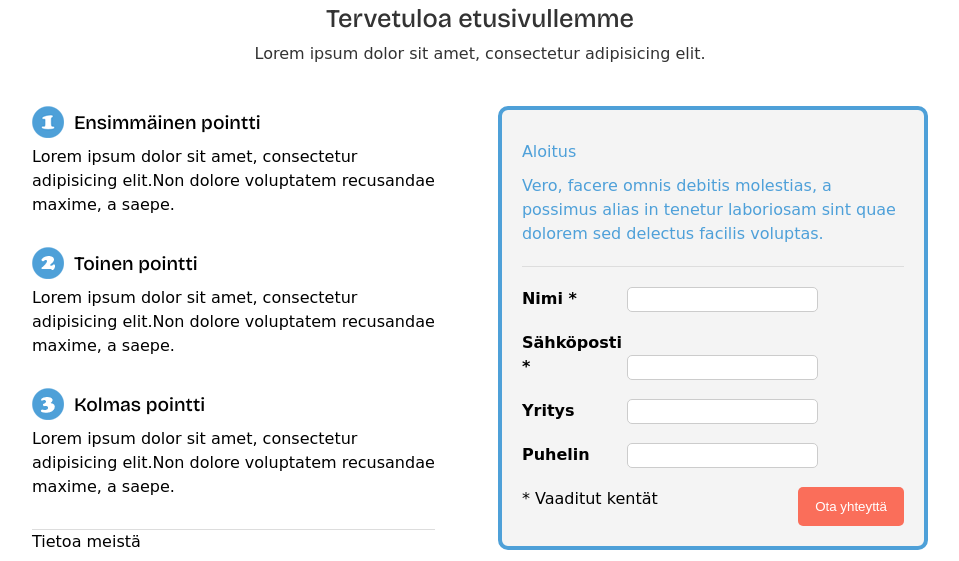
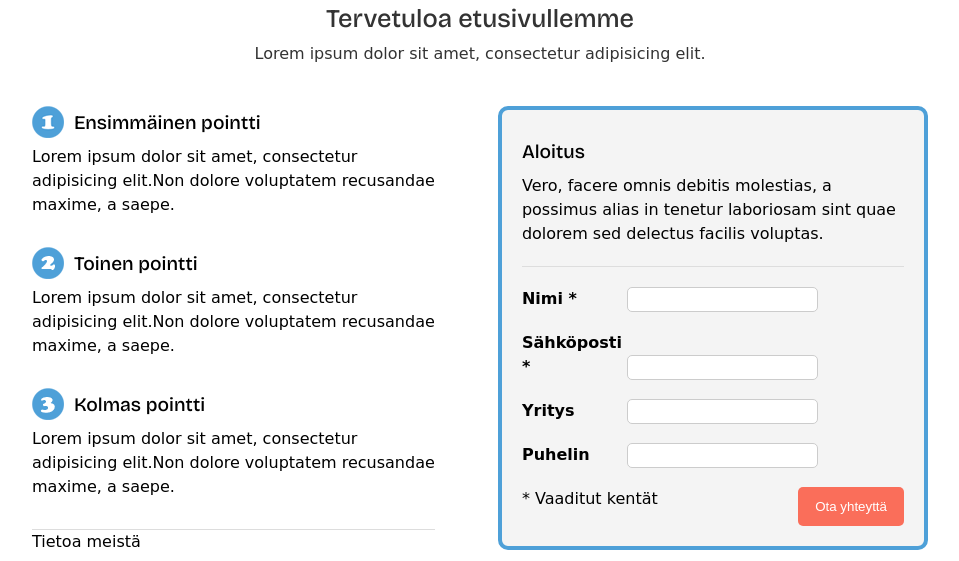
Before and after one commit to LariFelt/HTML, a plain HTML site: page htmlharjoituksia/Cloudidea.html in a window 1280 px wide. Shown: the part 178-739 px from the top of the page, without its empty margins (160-1119 px from the left). Drawn offline with nearby package versions, Linux system fonts and the light colour scheme.

Commit message:
valmisCloud

```diff
--- a/htmlharjoituksia/Cloudidea.html
+++ b/htmlharjoituksia/Cloudidea.html
@@ -48,7 +48,7 @@
         <article id="oikea">
             <form id="yhteystiedot">
                 <header class="content-header">
-                    <h3>Aloitus</h3>
+                    <h4>Aloitus</h4>
                     <p>Vero, facere omnis debitis molestias, a possimus alias in tenetur laboriosam sint quae dolorem sed delectus facilis voluptas.</p>
                 </header>
                     <label for="nimi">Nimi *</label>
--- a/htmlharjoituksia/css/cloudideatyylit.css
+++ b/htmlharjoituksia/css/cloudideatyylit.css
@@ -12,7 +12,7 @@ main {
     display: table;
     width: 70%;
     margin: 10px auto;
-    overflow: auto
+    overflow: auto;
 }
 
 p {
@@ -37,6 +37,7 @@ h4 {
     border-bottom: 1px solid #DDD;
     margin-bottom: 20px;
     padding-bottom: 10px;
+    color: #000;
 }
 
 .content-footer {
@@ -140,9 +141,6 @@ header {
 }
 
 @media (max-width:1023px) {
-    #container {
-        width: 80%;
-    }
 
     h1 {
         font-size: 1.8em;
```
